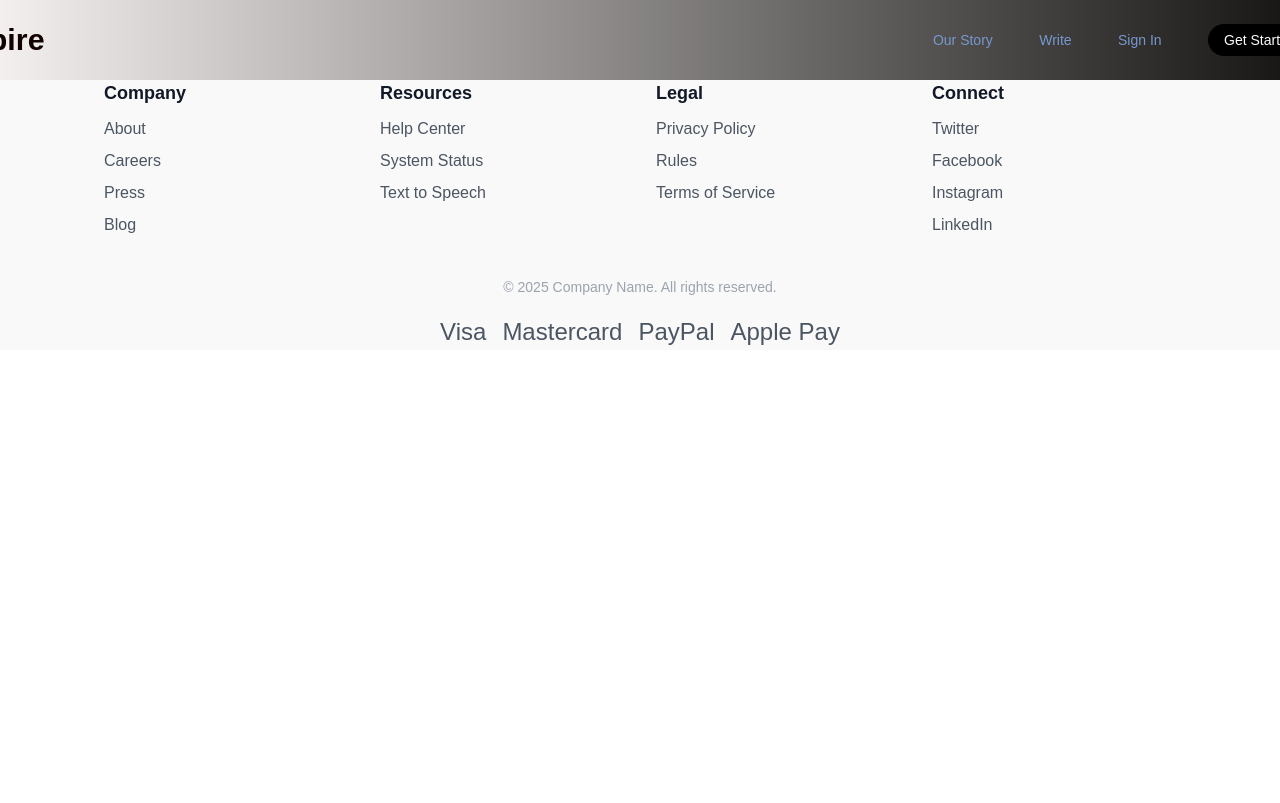
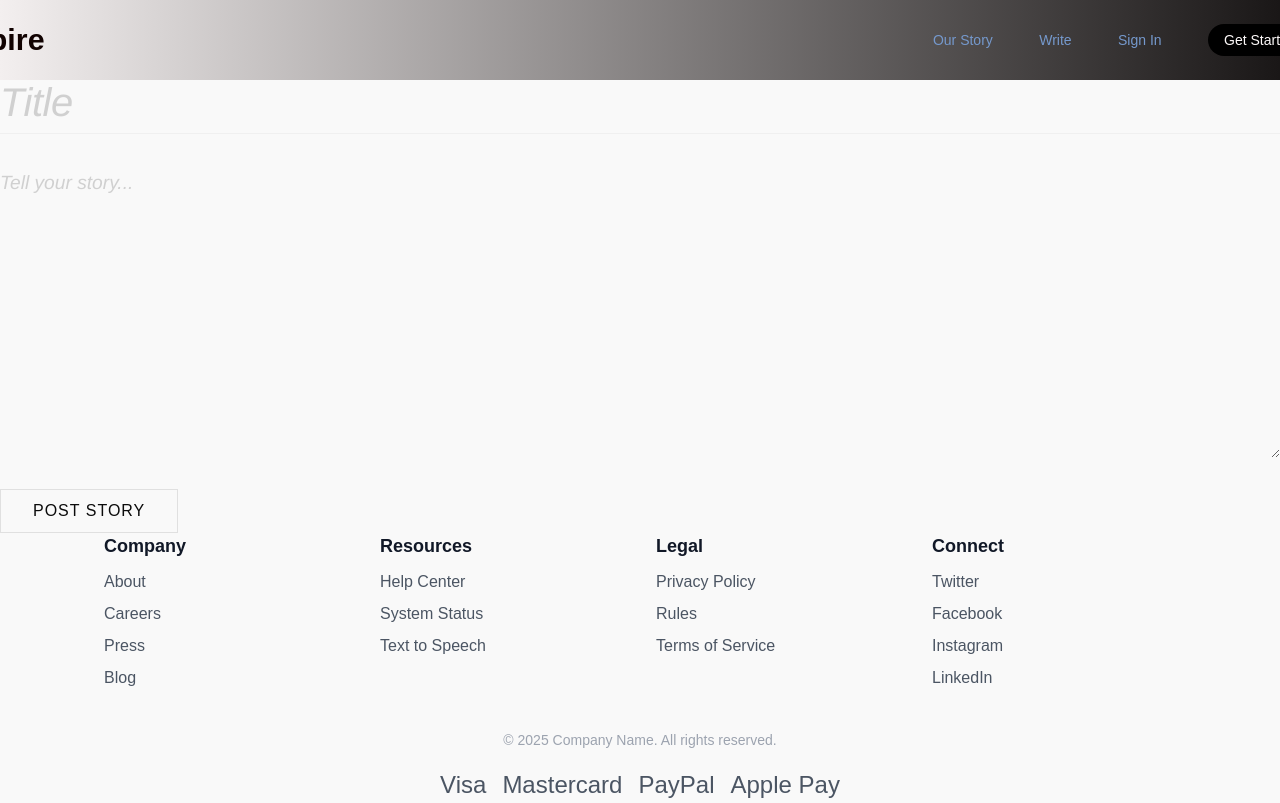
Before and after one commit to daisy-rg/Inkspire, a React (Vite) app: page /write in a window 1280 px wide. Shown: the top 803 px of the page. Built offline with nearby package versions, Linux system fonts and the light colour scheme.

Commit message:
done with the posting page

```diff
--- a/src/App.jsx
+++ b/src/App.jsx
@@ -3,6 +3,7 @@ import Navbar from './components/Navbar';
 import Hero from './components/Hero';
 import Footer from './components/Footer';
 import Signup from './components/Signup';
+import Write from './components/Write';
 function App() {
   return(
     <Router>
@@ -10,6 +11,7 @@ function App() {
      <Routes>
       <Route path='/' element={<Hero/>} />
       <Route path='/signin' element={<Signup/>} />
+      <Route path='/write' element={<Write/>} />
 
 </Routes>
       <Footer/>
--- a/src/components/Signup.css
+++ b/src/components/Signup.css
@@ -1,4 +1,4 @@
-/* Signup Card Styles */
+
 #loginForm {
   background: white;
   border-radius: 12px;
@@ -64,7 +64,7 @@
   background-color: #060110;
 }
 
-/* Responsive adjustments */
+
 @media (max-width: 480px) {
   #loginForm {
     padding: 1.5rem;
--- /dev/null
+++ b/src/components/Write.css
@@ -0,0 +1,77 @@
+/* Minimalist White & Light Grey Story Form */
+.story-title {
+  font-size: 2.5rem;
+  border: none;
+  border-bottom: 1px solid #f0f0f0; /* Lighter border */
+  margin-bottom: 1.5rem;
+  outline: none;
+  color: #1f1e1e; /* Soft grey */
+  font-family: 'Helvetica Neue', sans-serif;
+  font-weight: 300;
+  letter-spacing: -0.5px;
+  padding-bottom: 0.5rem;
+  background: transparent;
+  width: 100%;
+}
+
+.story-title::placeholder {
+  color: #d0d0d0; /* Lighter placeholder */
+  font-weight: 300;
+  font-style: italic;
+}
+
+.story-content {
+  height: 300px;
+  font-size: 1.2rem;
+  border: none;
+  resize: vertical;
+  outline: none;
+  color: #090909; /* Medium-light grey */
+  font-family: 'Helvetica Neue', sans-serif;
+  font-weight: 300;
+  line-height: 1.8;
+  background: transparent;
+  width: 100%;
+  padding: 0.5rem 0;
+}
+
+.story-content::placeholder {
+  color: #d0d0d0;
+  font-style: italic;
+}
+
+.story-submit {
+  align-self: flex-end;
+  margin-top: 1.5rem;
+  padding: 0.75rem 2rem;
+  background-color: transparent;
+  color: #0b0b0b;
+  border: 1px solid #e0e0e0;
+  border-radius: 0; /* Sharp corners for minimalist look */
+  font-size: 1rem;
+  font-weight: 300;
+  letter-spacing: 1px;
+  cursor: pointer;
+  transition: all 0.3s ease;
+  text-transform: uppercase;
+}
+
+.story-submit:hover {
+  color: #808080; /* Slightly darker on hover */
+  border-color: #c0c0c0;
+  background-color: rgba(0,0,0,0.02); /* Ultra-subtle hover */
+}
+
+/* Focus states for better accessibility */
+.story-title:focus,
+.story-content:focus {
+  border-bottom-color: #d0d0d0;
+}
+
+/* Container suggestion for better white-space */
+.story-container {
+  background: white;
+  padding: 3rem;
+  max-width: 800px;
+  margin: 2rem auto;
+}
--- /dev/null
+++ b/src/components/Write.jsx
@@ -0,0 +1,21 @@
+import React from "react";
+import './Write.css'
+function Write(){
+   return(
+    <form className="write-form">
+        <input
+        type="text"
+        className="story-title"
+        placeholder="Title" required/>
+
+         <textarea
+        className="story-content"
+        placeholder="Tell your story..."
+        required></textarea>
+         <button type="submit" className="story-submit">Post Story</button>
+    </form>
+
+   );
+
+}
+export default Write;
```
